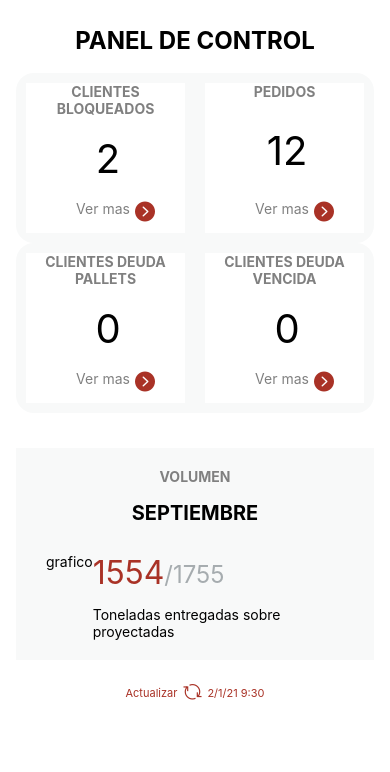
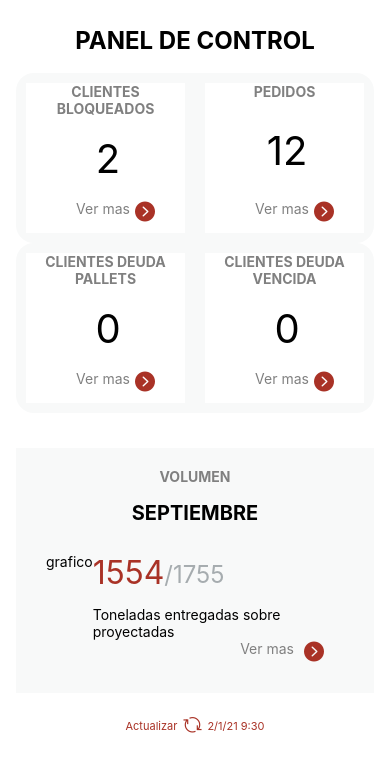
Before and after one commit to imacavs/react-native, a React Native app: screen / in a window 390 px wide. Shown: the top 772 px of the page. Built offline with nearby package versions, Linux system fonts and the light colour scheme.

Commit message:
boton agregado a volumen

```diff
--- a/src/feature/panelDeControl1/components/Volumen.js
+++ b/src/feature/panelDeControl1/components/Volumen.js
@@ -1,5 +1,6 @@
 import React from 'react';
 import {View, Text, StyleSheet} from 'react-native';
+import Icon from 'react-native-vector-icons/AntDesign';
 
 const styles = StyleSheet.create({
   container: {
@@ -53,6 +54,21 @@ const styles = StyleSheet.create({
     backgroundColor: 'black',
     height: 6,
   },
+  datos: {
+    flexDirection: 'row',
+  },
+  verMas: {
+    flex: 1,
+    textAlign: 'right',
+    color: 'gray',
+    paddingBottom: 16,
+    marginRight: 10,
+  },
+  icon: {
+    marginRight: 30,
+    fontSize: 20,
+    flex: 1,
+  },
 });
 
 const Volumen = () => {
@@ -77,6 +93,17 @@ const Volumen = () => {
           <View>
             <Text>Toneladas entregadas sobre proyectadas</Text>
           </View>
+          <View style={styles.datos}>
+            <Text style={styles.verMas}>Ver mas</Text>
+            <View>
+              <Icon
+                name="rightcircle"
+                size={30}
+                color="#A93226"
+                style={styles.icon}
+              />
+            </View>
+          </View>
         </View>
       </View>
     </View>
```
